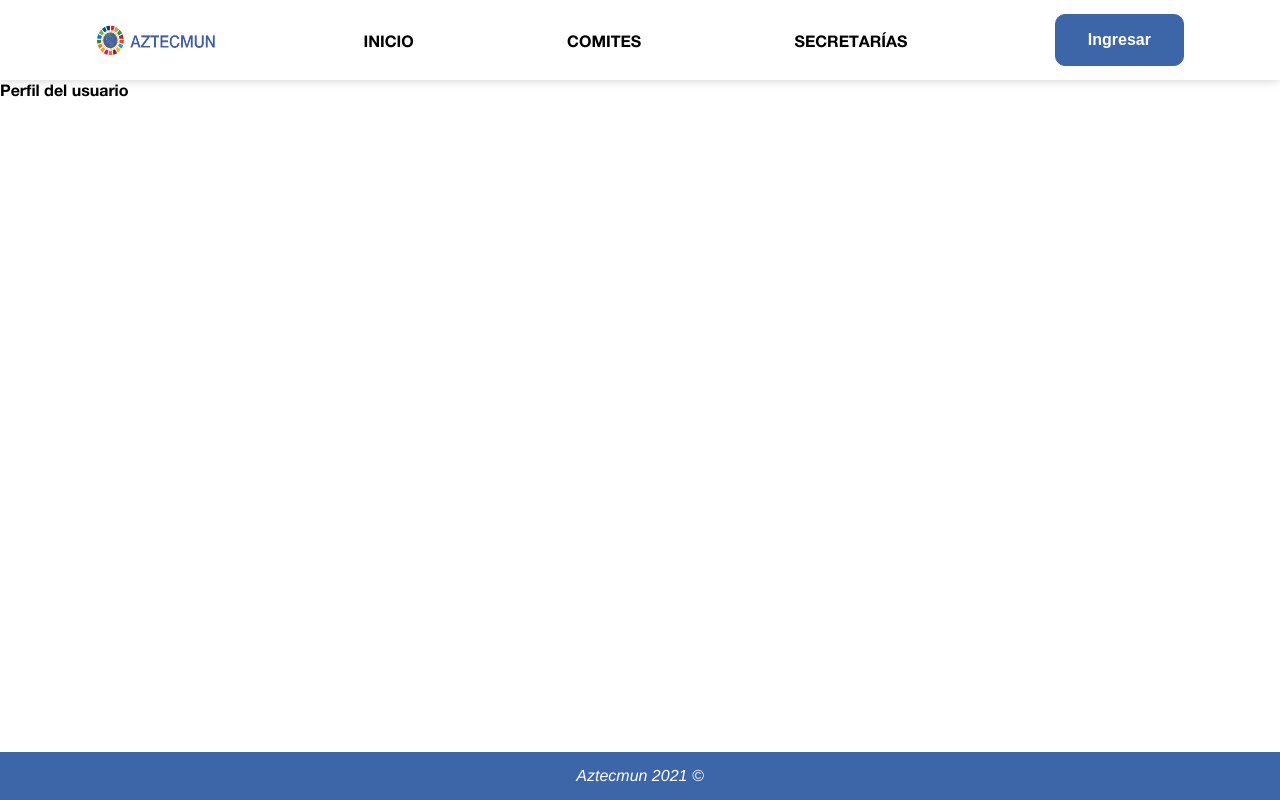
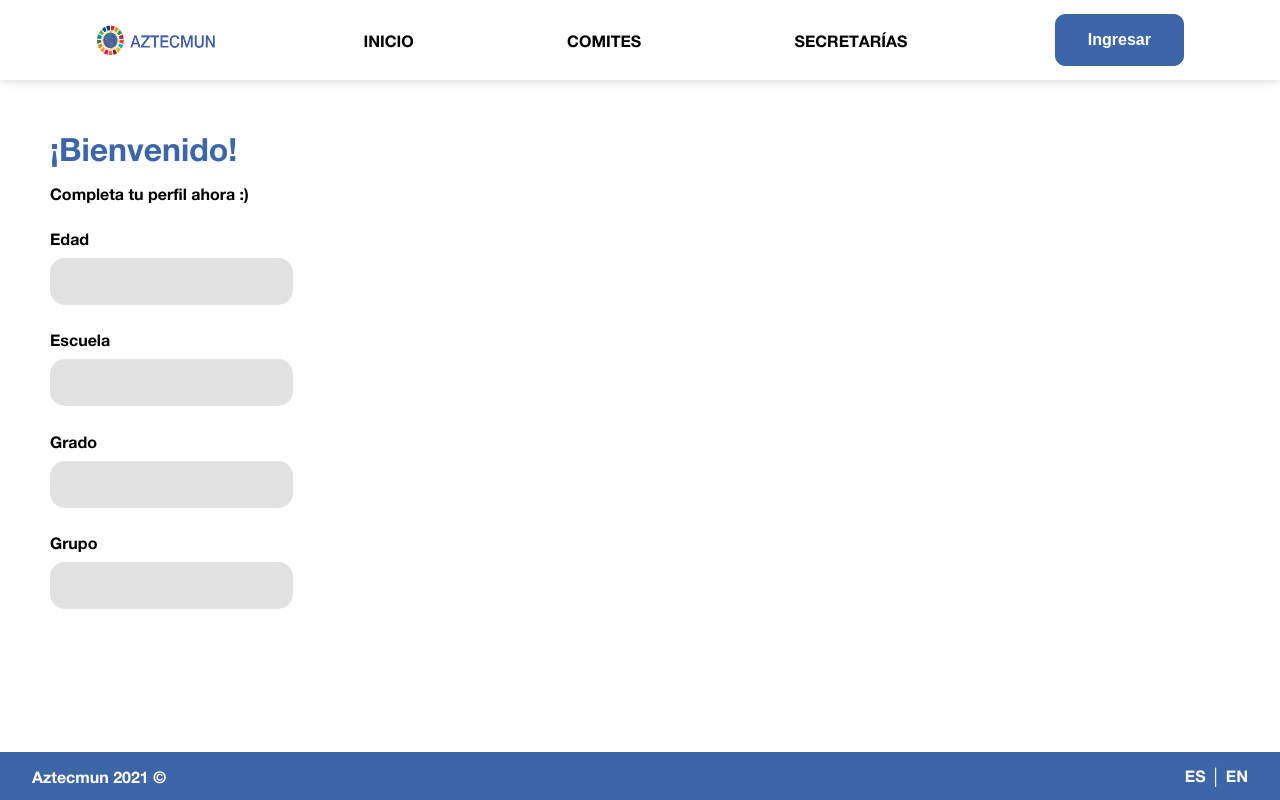
Before and after one commit to aztecmun/aztecmun-2021, a Next.js app: page /users/profile in a window 1280 px wide. Built offline with nearby package versions, Linux system fonts and the light colour scheme; no server answers.

Commit message:
Added User form

```diff
--- a/components/Layout/Footer/FooterElements.js
+++ b/components/Layout/Footer/FooterElements.js
@@ -1,7 +1,6 @@
 import styled from 'styled-components'
 
-export const Foot = styled.footer`
-  font-style: italic;
+export const FooterContainer = styled.footer`
   color: white;
 
   position: fixed;
@@ -10,10 +9,26 @@ export const Foot = styled.footer`
 
   display: flex;
   align-items: center;
-  justify-content: center;
+  justify-content: space-between;
 
   height: 3rem;
   width: 100%;
 
+  padding: 0 2rem;
+
   background-color: #3d66a8;
+
+  p {
+    &::nth-of-type(1) {
+      font-style: italic;
+    }
+  }
+
+  span {
+    cursor: pointer;
+
+    &:hover {
+      text-decoration: underline;
+    }
+  }
 `
--- a/components/Layout/Footer/index.js
+++ b/components/Layout/Footer/index.js
@@ -1,12 +1,16 @@
 // React and Next imports
 import React from 'react'
 
-import { Foot } from './FooterElements'
+import { FooterContainer } from './FooterElements'
 
 export default function Footer() {
   return (
-    <Foot>
+    <FooterContainer>
       <p>Aztecmun 2021 &copy;</p>
-    </Foot>
+      <p>
+        {' '}
+        <span>ES</span> │ <span>EN</span>{' '}
+      </p>
+    </FooterContainer>
   )
 }
--- a/components/Layout/Navbar/NavbarElements.js
+++ b/components/Layout/Navbar/NavbarElements.js
@@ -246,3 +246,10 @@ export const Option = styled.li`
     width: 100%;
   }
 `
+
+export const Line = styled.div`
+  height: 1px;
+  width: 100%;
+
+  background: #dbdbdb;
+`
--- a/components/Layout/Navbar/index.js
+++ b/components/Layout/Navbar/index.js
@@ -17,6 +17,7 @@ import {
   UserMenu,
   UserOptions,
   Option,
+  Line,
 } from './NavbarElements'
 
 // firebase imports
@@ -84,7 +85,9 @@ export default function Navbar() {
                   <a>Perfil</a>
                 </Option>
               </Link>
-              <Option onClick={() => setUserOpen(!userOpen)}></Option>
+
+              <Line />
+
               <Option onClick={signOut}>Cerrar Sesión</Option>
             </UserOptions>
           </UserMenu>
--- /dev/null
+++ b/pages/users/ProfileElements.js
@@ -0,0 +1,54 @@
+import styled from 'styled-components'
+
+export const ProfileContainer = styled.div`
+  display: flex;
+  flex-direction: column;
+  gap: 1rem;
+
+  height: 100%;
+  width: 100%;
+
+  padding: 50px;
+`
+
+export const ProfileTitle = styled.p`
+  font-size: 2rem;
+  color: #3d66a8;
+`
+
+export const ProfileForm = styled.form`
+  display: flex;
+  flex-direction: column;
+  flex-wrap: wrap;
+  justify-content: space-evenly;
+  align-items: flex-start;
+  gap: 1rem;
+
+  height: 50vh;
+  width: 100%;
+`
+
+export const ProfileInput = styled.div`
+  display: flex;
+  flex-direction: column;
+  gap: 10px;
+
+  input {
+    padding: 15px 2rem;
+
+    background: #e2e2e2;
+    border-radius: 15px;
+    border: 1px solid transparent;
+    outline: none;
+
+    transition: all 0.3s ease-in-out;
+
+    &:focus {
+      border: 1px solid #3d66a8;
+    }
+
+    &:hover {
+      border: 1px solid #3d66a8;
+    }
+  }
+`
--- a/pages/users/profile.js
+++ b/pages/users/profile.js
@@ -1,6 +1,14 @@
 // React and Next imports
 import React from 'react'
 import Head from 'next/head'
+
+// Styled Components imports
+import {
+  ProfileContainer,
+  ProfileTitle,
+  ProfileForm,
+  ProfileInput,
+} from './ProfileElements'
 
 export default function profile() {
   return (
@@ -9,7 +17,29 @@ export default function profile() {
         <title>Profile - AztecMun 2021</title>
       </Head>
 
-      <div>Perfil del usuario</div>
+      <ProfileContainer>
+        <ProfileTitle>¡Bienvenido!</ProfileTitle>
+        <p>Completa tu perfil ahora :)</p>
+
+        <ProfileForm>
+          <ProfileInput>
+            {' '}
+            <p>Edad</p> <input type="number" />{' '}
+          </ProfileInput>
+          <ProfileInput>
+            {' '}
+            <p>Escuela</p> <input type="text" />{' '}
+          </ProfileInput>
+          <ProfileInput>
+            {' '}
+            <p>Grado</p> <input type="text" />{' '}
+          </ProfileInput>
+          <ProfileInput>
+            {' '}
+            <p>Grupo</p> <input type="text" />{' '}
+          </ProfileInput>
+        </ProfileForm>
+      </ProfileContainer>
     </>
   )
 }
```
